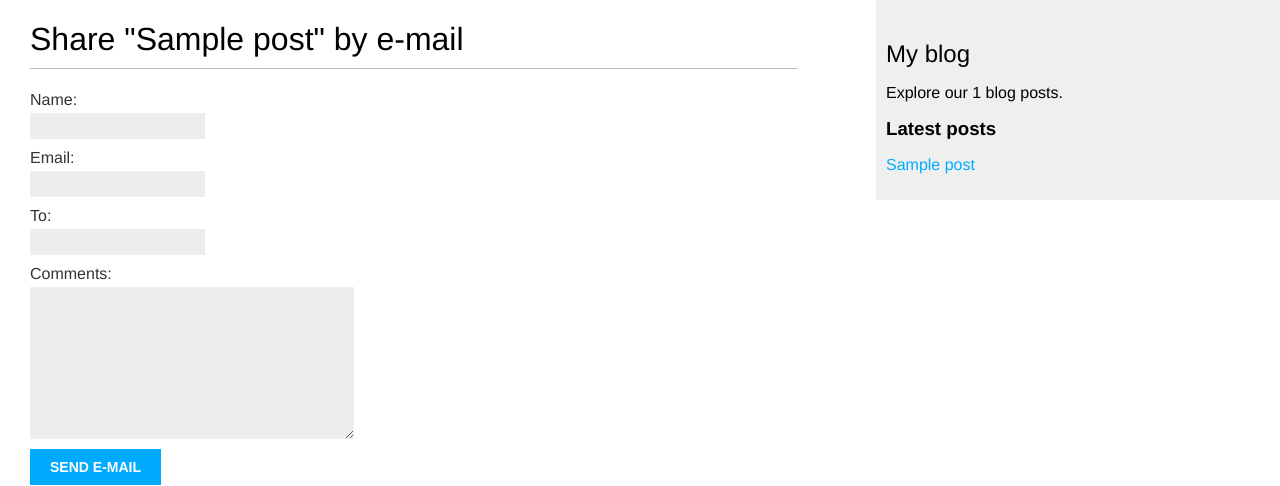
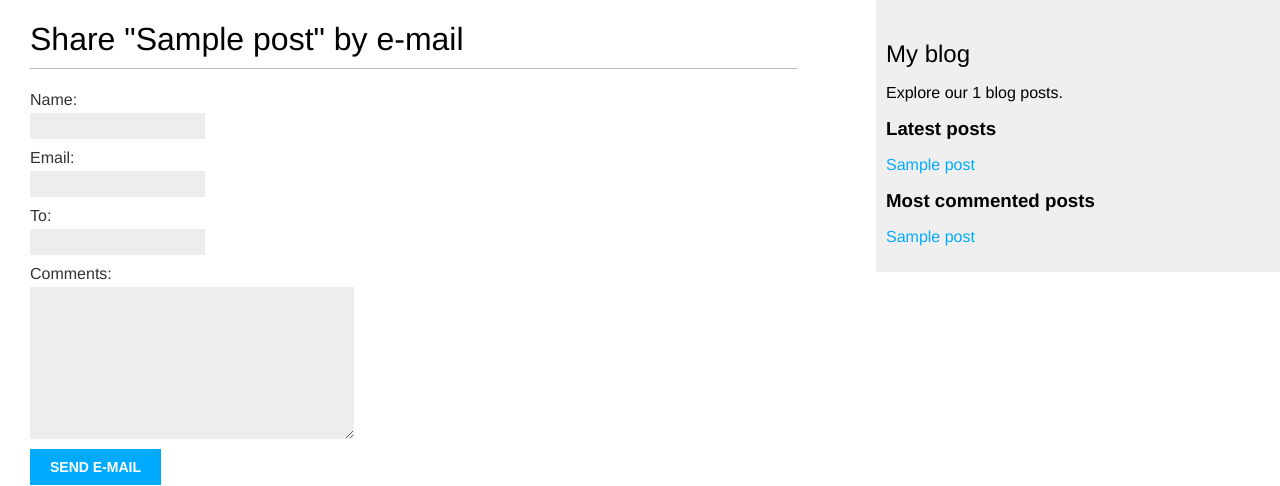
Before and after one commit to anahitayeganian/django-blog-application, a Django app: page /blog/1/share/ in a window 1280 px wide. Shown: the top 486 px of the page. Run offline with Django 5.2, Linux system fonts and the light colour scheme; tables that the repository leaves empty hold one stand-in row (values such as "Sample post").

Commit message:
Add most commented posts section and redirect root URL to blog homepage
- Implemented the get_most_commented_posts template tag to retrieve the top 5 most commented blog posts.
- Updated base.html to display the result.
- Modified urls.py to redirect the root URL ('/') to the blog homepage ('/blog/') using RedirectView.

```diff
--- a/mysite/blog/static/css/blog.css
+++ b/mysite/blog/static/css/blog.css
@@ -111,5 +111,5 @@ input[type=submit] {
 }
 
 #sidebar ul li {
-    margin-bottom: 3px;
+    margin-bottom: 6px;
 }
--- a/mysite/blog/templates/blog/base.html
+++ b/mysite/blog/templates/blog/base.html
@@ -16,6 +16,15 @@
             <p>Explore our {% total_posts %} blog posts.</p>
             <h3>Latest posts</h3>
             {% show_latest_posts 3 %}
+            <h3>Most commented posts</h3>
+            {% get_most_commented_posts as most_commented_posts %}
+            <ul>
+                {% for post in most_commented_posts %}
+                    <li>
+                        <a href="{{ post.get_absolute_url }}">{{ post.title }}</a>
+                    </li>
+                {% endfor %}
+            </ul>
         </div>
     </body>
 </html>
--- a/mysite/blog/templatetags/blog_tags.py
+++ b/mysite/blog/templatetags/blog_tags.py
@@ -1,4 +1,5 @@
 from django import template
+from django.db.models import Count
 from ..models import Post
 
 # Create a template library instance to register custom tags
@@ -15,3 +16,9 @@ def show_latest_posts(count=5):
     latest_posts = Post.published.order_by('-publication_date')[:count]
     # Return the posts in a dictionary to render them in the latest_posts.html template
     return {'latest_posts': latest_posts}
+
+@register.simple_tag
+def get_most_commented_posts(count=5):
+    # Returns the top 'count' most commented published posts, ordered first by number of comments,
+    # then by publication date (both descending)
+    return Post.published.annotate(total_comments=Count('comments')).order_by('-total_comments', '-publication_date')[:count]
--- a/mysite/mysite/urls.py
+++ b/mysite/mysite/urls.py
@@ -16,9 +16,12 @@ Including another URLconf
 """
 from django.contrib import admin
 from django.urls import include, path
+from django.views.generic.base import RedirectView
 
 # Main URL configuration for the entire Django project
 urlpatterns = [
+    # Redirect the root URL to the main page of the blog app
+    path('', RedirectView.as_view(url='/blog/', permanent=True)),
     # URL route for the Django admin interface
     path('admin/', admin.site.urls),
     # Include URL patterns from the blog app, with a namespace for URL reversing
```
